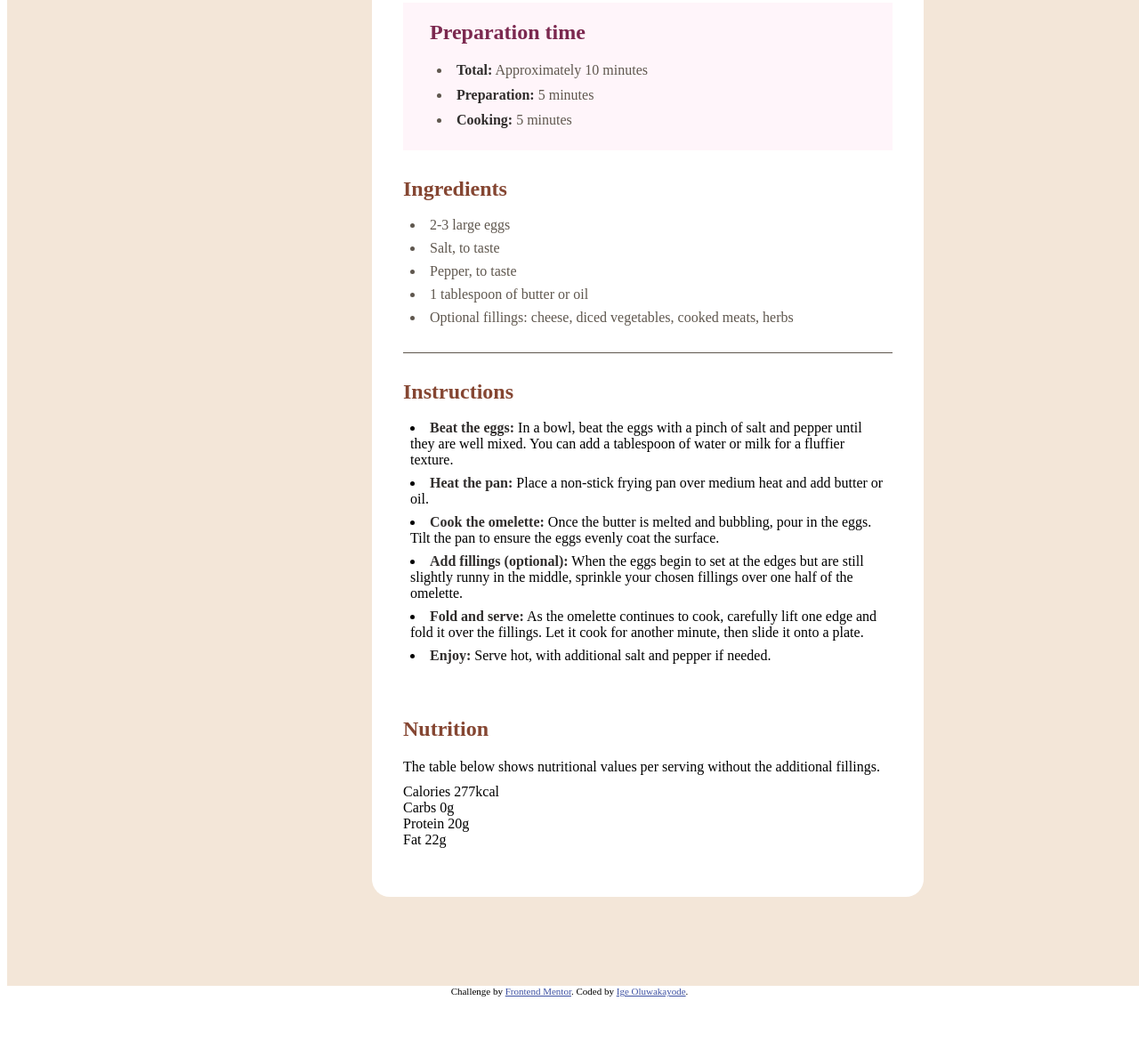
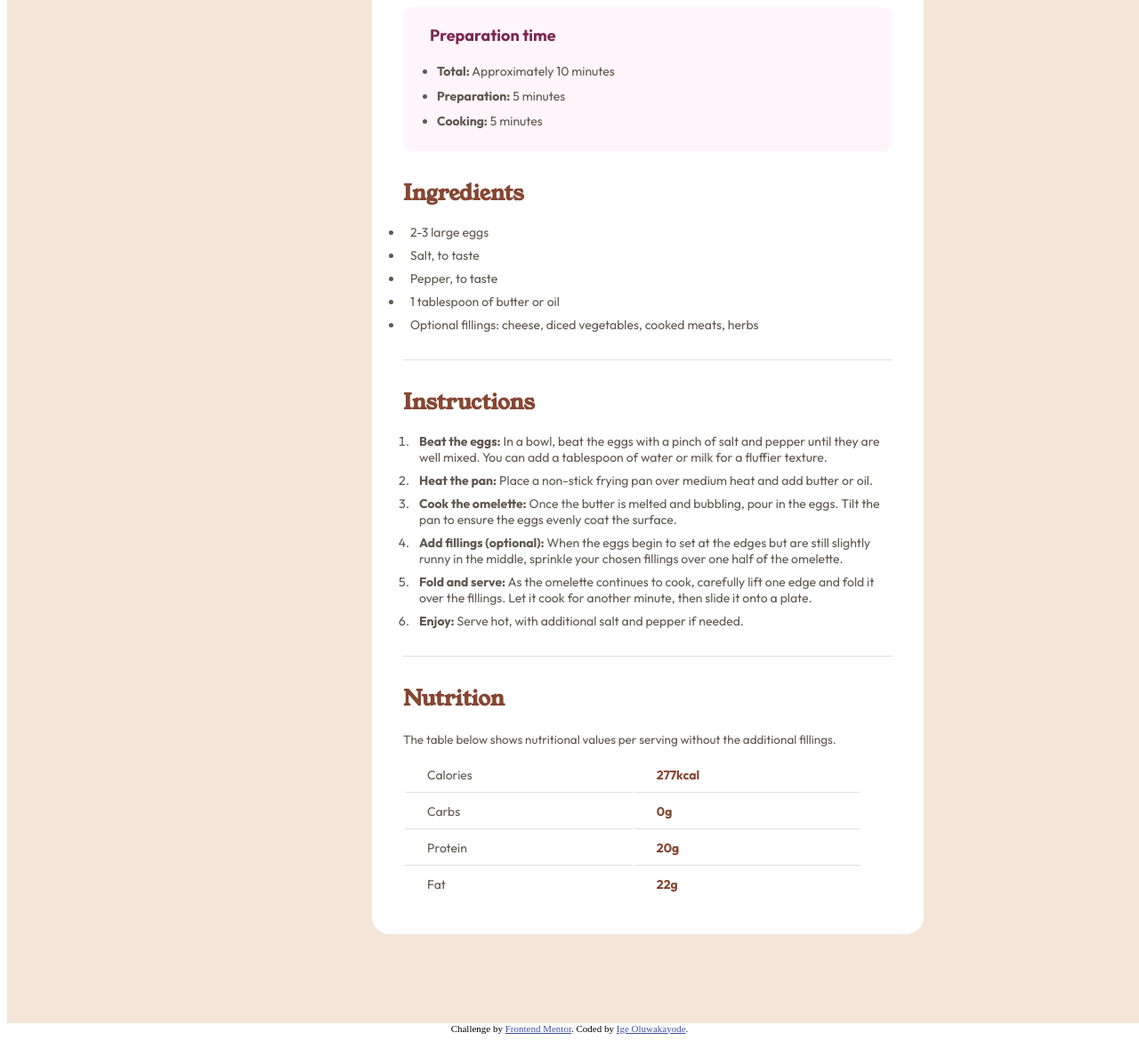
Before and after one commit to Jesuis-Jacques/recipe-page, a plain HTML site: page index.html in a window 1280 px wide. Shown: the part 532-1702 px from the top of the page at 89% size. Before the commit the page ends 1660 px from the top, so only its background shows below. Drawn offline with Linux system fonts and the light colour scheme.

Commit message:
Solved table issue and ol numbering

```diff
--- a/index.html
+++ b/index.html
@@ -27,17 +27,16 @@
       </header>
 
       <main class="main-container">
-        <p>
+        <p class="about-dish">
           An easy and quick dish, perfect for any meal. This classic omelette combines beaten eggs cooked to perfection, optionally filled with your choice of cheese, vegetables, or meats.
         </p>
 
         <section class="preparation-time-section">
           <h2 class="preparation-time-header">
-            <ul>
               Preparation time
-            </ul>
           </h2>
 
+          <ul>
             <li>
               <span>Total:</span> Approximately 10 minutes
             </li>
@@ -47,15 +46,15 @@
             <li>
               <span>Cooking:</span> 5 minutes
             </li>
+          </ul>
         </section>
 
         <section class="ingredients-section">
           <h2 class="ingredients-header">
-            <ul>
               Ingredients
-            </ul>
           </h2>
 
+          <ul>
             <li>
               2-3 large eggs
             </li>
@@ -71,33 +70,34 @@
             <li>
               Optional fillings: cheese, diced vegetables, cooked meats, herbs
             </li>
+          </ul>
         </section>
 
         <section class="instructions-section">
           <h2 class="instructions-header">
-            <ol>
               Instructions
-            </ol>
           </h2>
 
-          <li value="1">
+          <ol>
+            <li>
               <span>Beat the eggs:</span> In a bowl, beat the eggs with a pinch of salt and pepper until they are well mixed. You can add a tablespoon of water or milk for a fluffier texture.
             </li>
-          <li value="2">
+            <li>
               <span>Heat the pan:</span> Place a non-stick frying pan over medium heat and add butter or oil.
             </li>
-          <li value="3">
+            <li>
               <span>Cook the omelette:</span> Once the butter is melted and bubbling, pour in the eggs. Tilt the pan to ensure the eggs evenly coat the surface.
             </li>
-          <li value="4">
+            <li>
               <span>Add fillings (optional):</span> When the eggs begin to set at the edges but are still slightly runny in the middle, sprinkle your chosen fillings over one half of the omelette.
             </li>
-          <li value="5">
+            <li>
               <span>Fold and serve:</span> As the omelette continues to cook, carefully lift one edge and fold it over the fillings. Let it cook for another minute, then slide it onto a plate.
             </li>
-          <li value="6">
+            <li>
               <span>Enjoy:</span> Serve hot, with additional salt and pepper if needed.
             </li>
+          </ol>
         </section>
 
         <section class="nutrition-section">
@@ -110,25 +110,25 @@
           </p>
 
           <table>
-            <div>
-              Calories
-              277kcal
-            </div>
+            <tr>
+              <td>Calories</td>
+              <td class="measurement">277kcal</td>
+            </tr>
 
-            <div>
-              Carbs
-              0g
-            </div>
+            <tr>
+              <td>Carbs</td>
+              <td class="measurement">0g</td>
+            </tr>
 
-            <div>
-              Protein
-              20g
-            </div>
+            <tr>
+              <td>Protein</td>
+              <td class="measurement">20g</td>
+            </tr>
 
-            <div>
-              Fat
-              22g
-            </div>
+            <tr>
+              <td class="last-table-row">Fat</td>
+              <td class="last-table-row measurement">22g</td>
+            </tr>
           </table>
         </section>
       </main>
--- a/styles/styles.css
+++ b/styles/styles.css
@@ -1,6 +1,26 @@
+
+section {
+  font-family: "outfit";
+}
+
+p {
+  font-family: "outfit";
+  font-size: 13.5px;
+  color: hsl(30, 10%, 34%);
+}
+
+h1 {
+  font-size: 34px;
+  font-weight: 400;
+  color: hsl(24, 5%, 18%);
+
+  margin: 15px 0px;
+}
+
 h2 {
   margin: 0px;
   padding: 0px;
+
 }
 
 ul {
@@ -10,11 +30,14 @@ ul {
 
 ol {
   margin: 0px;
-  padding-left: 0px;
+  padding-left: 10px;
+
+  list-style-type: decimal;
 }
 
+
 span {
-  color: hsl(24, 5%, 18%);
+  color: hsl(30, 10%, 34%);
   font-weight: 700;
 }
 
@@ -41,7 +64,7 @@ article {
 }
 
 header {
-
+  font-family: "young serif";
 }
 
 .omelette-image {
@@ -51,7 +74,13 @@ header {
   border-radius: 10px;
 }
 
+.about-dish {
+  margin-bottom: 25px;
+}
+
 .preparation-time-section {
+  border-radius: 10px;
+  font-family: "outfit";
   color: hsl(30, 10%, 34%);
   background-color: hsl(330, 100%, 98%);
 
@@ -61,6 +90,8 @@ header {
 }
 
 .preparation-time-header {
+  font-size: 18px;
+
   color: hsl(332, 51%, 32%);
 
   padding-bottom: 10px;
@@ -68,16 +99,18 @@ header {
 
 .preparation-time-section li {
   margin: 10px 8px;
+  font-size: 14px;
 }
 
 .ingredients-section {
   color: hsl(30, 10%, 34%);
   padding: 30px 0;
 
-  border-bottom: solid 1px ;
+  border-bottom: 1px solid rgba(0, 0, 0, 0.12);
 }
 
 .ingredients-header {
+  font-family: "young serif";
   color: hsl(14, 45%, 36%);
 
   padding-bottom: 10px;
@@ -85,23 +118,30 @@ header {
 
 .ingredients-section li {
   padding: 8px 8px 0px;
+  font-size: 14px;
 }
 
 .instructions-section {
+  border-bottom: 1px solid rgba(0, 0, 0, 0.12);
+
   padding: 30px 0;
 }
 
 .instructions-header {
+  font-family: "young serif";
   color:hsl(14, 45%, 36%);
 
   padding-bottom: 10px;
 }
 
 .instructions-section li {
+  color: hsl(30, 10%, 34%);
   padding: 8px 8px 0px;
+  font-size: 14px;
 }
 
 .nutrition-section {
+  color: hsl(30, 10%, 34%);
   padding: 30px 0;
   padding-bottom: 0;
 }
@@ -112,13 +152,42 @@ header {
 }
 
 .nutrition-header {
+  font-family: "young serif";
   color:hsl(14, 45%, 36%);
 
   padding-bottom: 10px;
 }
 
 table {
-  padding: 10px 15px;
+
+  width: 100%;
+
+  table-layout: fixed;
+
+  display: flex;
+  justify-content: space-between;
+
+  overflow: hidden;
+}
+
+table tr td {
+
+}
+
+table td {
+  border-bottom: 1px solid rgba(0, 0, 0, 0.12);
+  padding: 10px 180px 10px 25px;
+
+  font-size: 14px;
+}
+
+.measurement {
+  color: hsl(14, 45%, 36%);
+  font-weight: 700;
+}
+
+.last-table-row {
+  border-bottom: 0px;
 }
 
 .attribution {
```
Lines whose indentation alone changed are shown as unchanged.
